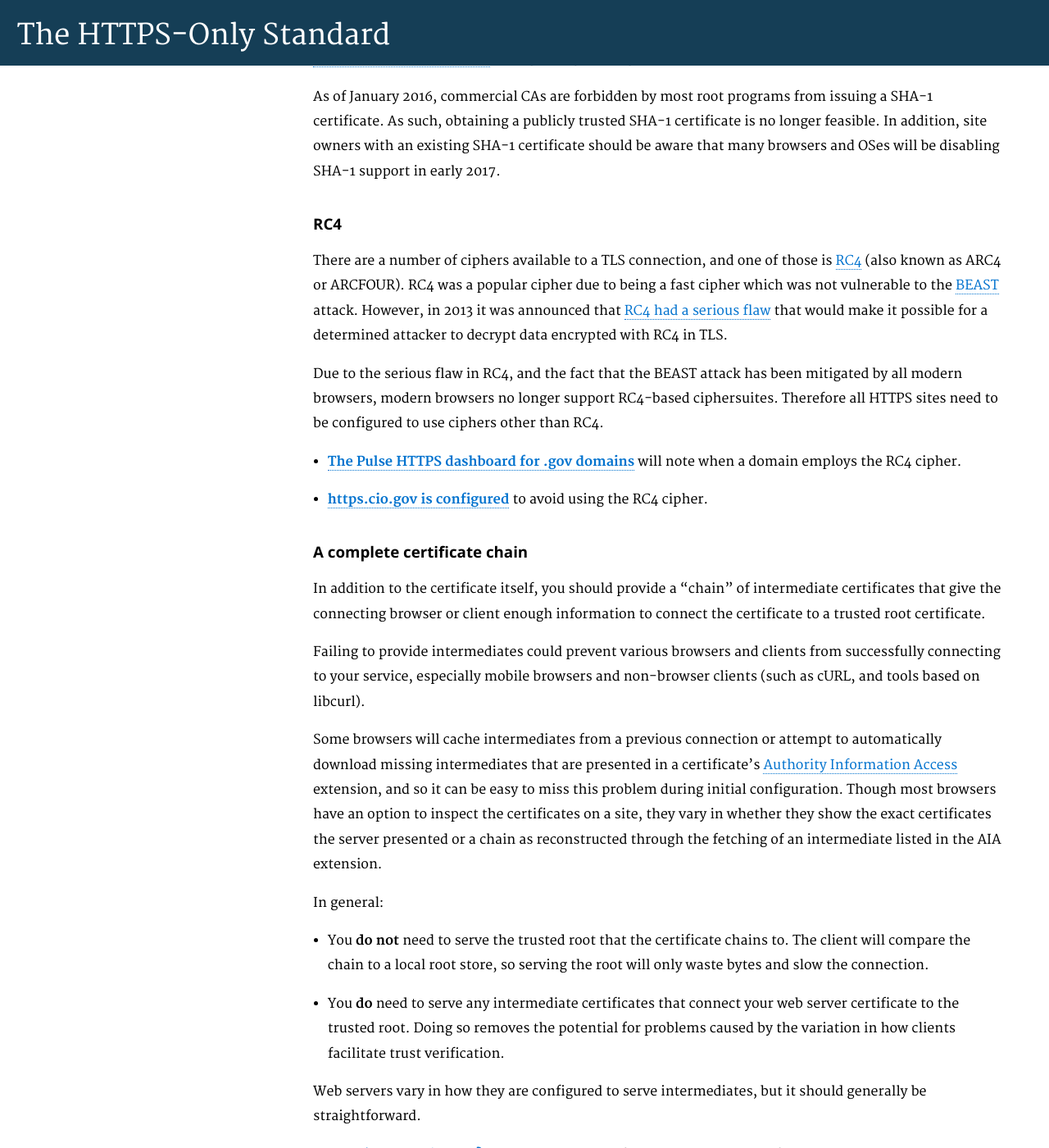
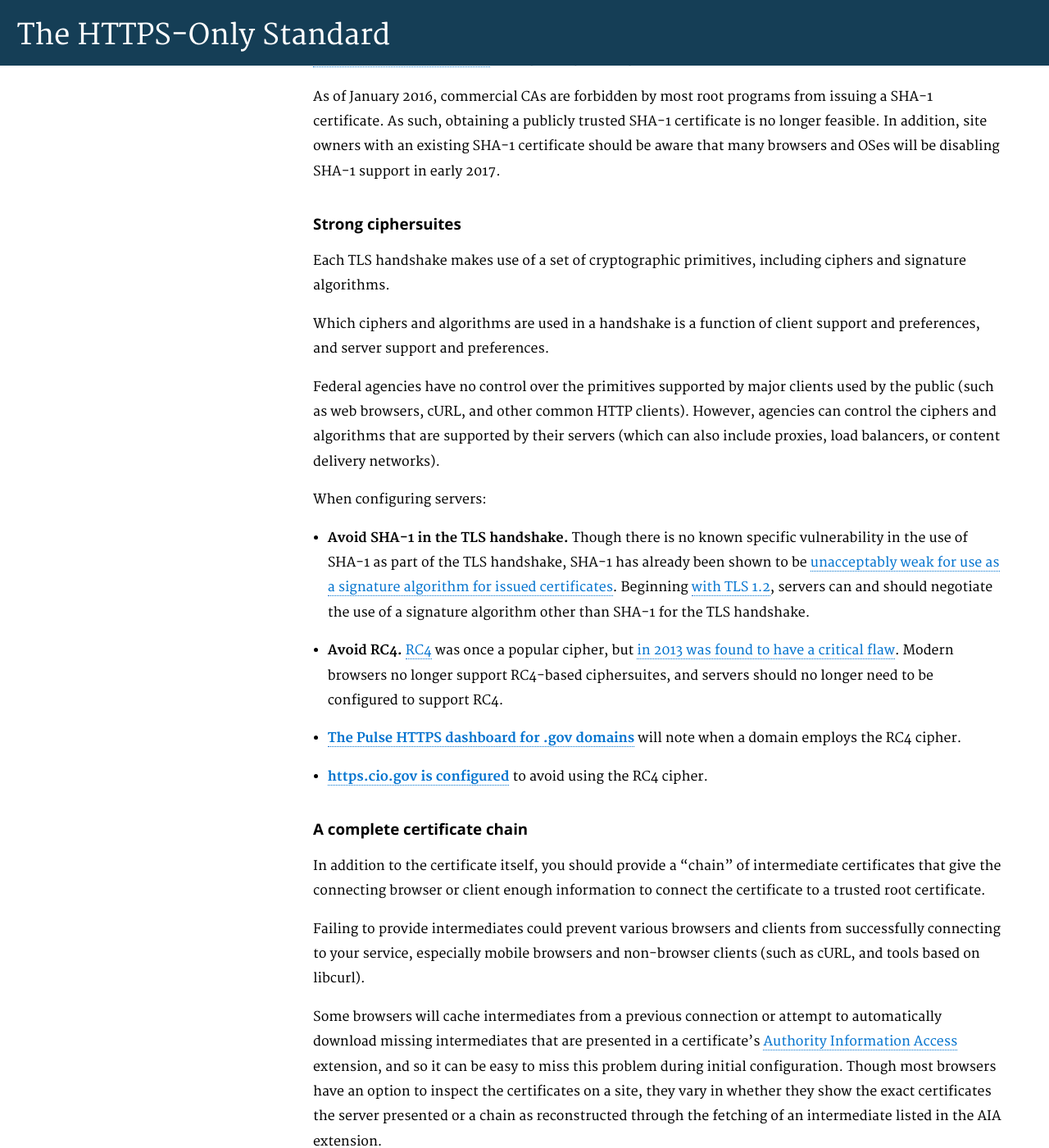
Before and after one commit to GSA/https, a Jekyll site: the page built from pages/technical.md, in a window 1280 px wide and 1400 px high, scrolled down 2524 px. Shown: the whole window at 82% size. Built offline with Jekyll 4.4.1, drawn with Linux system fonts in a browser that asks for light colours; Markdown is read by kramdown in place of the engine named in the settings; some of the changed text lies outside the part shown.

Commit message:
repurpose rc4 section to a ciphersuite section, sha-1 handshake

```diff
--- a/pages/technical.md
+++ b/pages/technical.md
@@ -10,7 +10,7 @@
 * [SSL and TLS](#ssl-and-tls)
 * [Forward secrecy](#forward-secrecy)
 * [Signature algorithms](#signature-algorithms), such as SHA-1 and SHA-2
-* [RC4](#rc4), a common but insecure cipher
+* [Strong ciphersuites](#strong-ciphersuites)
 * [A complete certificate chain](#a-complete-certificate-chain)
 
 ### SSL and TLS
@@ -66,11 +66,19 @@
 
 As of January 2016, commercial CAs are forbidden by most root programs from issuing a SHA-1 certificate. As such, obtaining a publicly trusted SHA-1 certificate is no longer feasible. In addition, site owners with an existing SHA-1 certificate should be aware that many browsers and OSes will be disabling SHA-1 support in early 2017.
 
-### RC4
+### Strong ciphersuites
 
-There are a number of ciphers available to a TLS connection, and one of those is [RC4](https://en.wikipedia.org/wiki/RC4) (also known as ARC4 or ARCFOUR). RC4 was a popular cipher due to being a fast cipher which was not vulnerable to the [BEAST](https://blog.qualys.com/ssllabs/2011/10/17/mitigating-the-beast-attack-on-tls) attack. However, in 2013 it was announced that [RC4 had a serious flaw](http://www.isg.rhul.ac.uk/tls/) that would make it possible for a determined attacker to decrypt data encrypted with RC4 in TLS.
+Each TLS handshake makes use of a set of cryptographic primitives, including ciphers and signature algorithms.
 
-Due to the serious flaw in RC4, and the fact that the BEAST attack has been mitigated by all modern browsers, modern browsers no longer support RC4-based ciphersuites. Therefore all HTTPS sites need to be configured to use ciphers other than RC4.
+Which ciphers and algorithms are used in a handshake is a function of client support and preferences, and server support and preferences.
+
+Federal agencies have no control over the primitives supported by major clients used by the public (such as web browsers, cURL, and other common HTTP clients). However, agencies can control the ciphers and algorithms that are supported by their servers (which can also include proxies, load balancers, or content delivery networks).
+
+When configuring servers:
+
+* <a name="sha1-in-handshake"></a>**Avoid SHA-1 in the TLS handshake.** Though there is no known specific vulnerability in the use of SHA-1 as part of the TLS handshake, SHA-1 has already been shown to be [unacceptably weak for use as a signature algorithm for issued certificates](#signature-algorithms). Beginning [with TLS 1.2](https://tools.ietf.org/html/rfc5246#section-7.4.1.4.1), servers can and should negotiate the use of a signature algorithm other than SHA-1 for the TLS handshake.
+
+* <a name="rc4"></a>**Avoid RC4.** [RC4](https://en.wikipedia.org/wiki/RC4) was once a popular cipher, but [in 2013 was found to have a critical flaw](http://www.isg.rhul.ac.uk/tls/). Modern browsers no longer support RC4-based ciphersuites, and servers should no longer need to be configured to support RC4.
 
 * **[The Pulse HTTPS dashboard for .gov domains](https://pulse.cio.gov/https/domains/)** will note when a domain employs the RC4 cipher.
 * **[https.cio.gov is configured](https://www.ssllabs.com/ssltest/analyze.html?d=https.cio.gov)** to avoid using the RC4 cipher.
```
